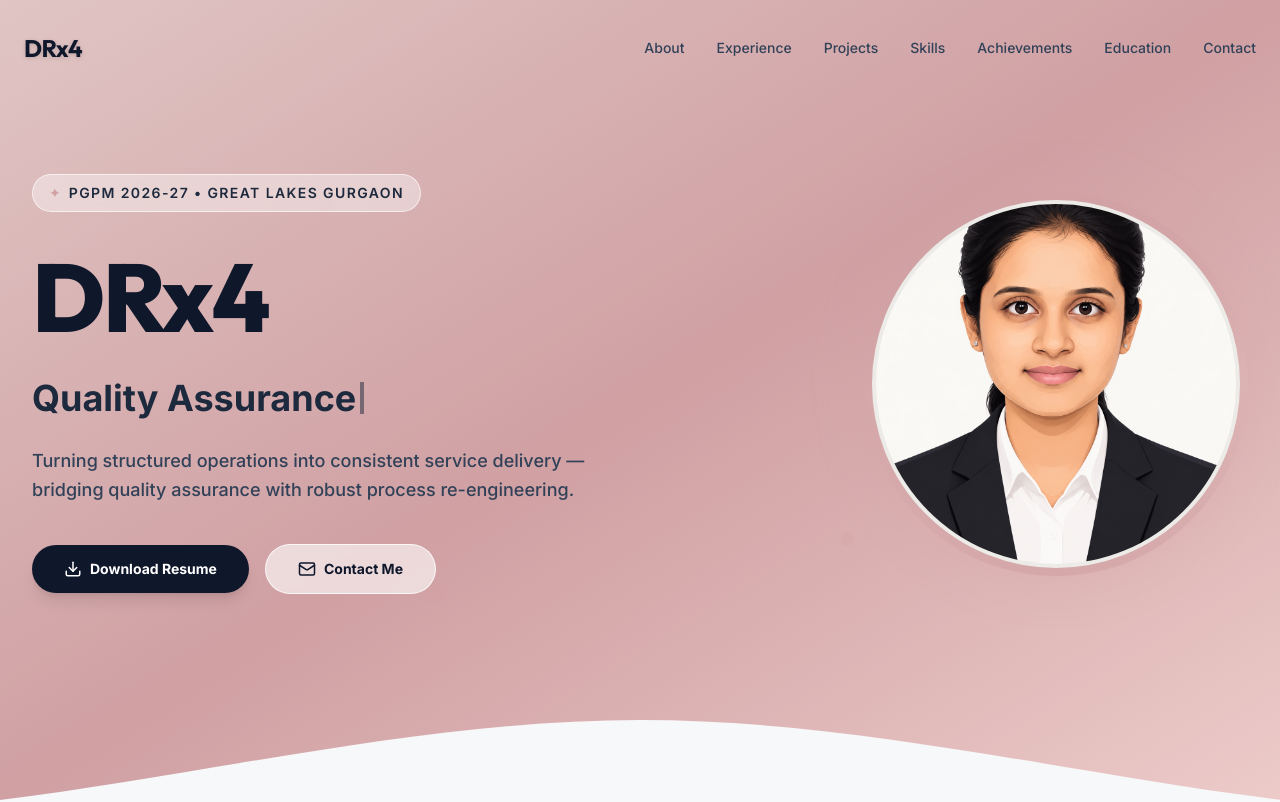
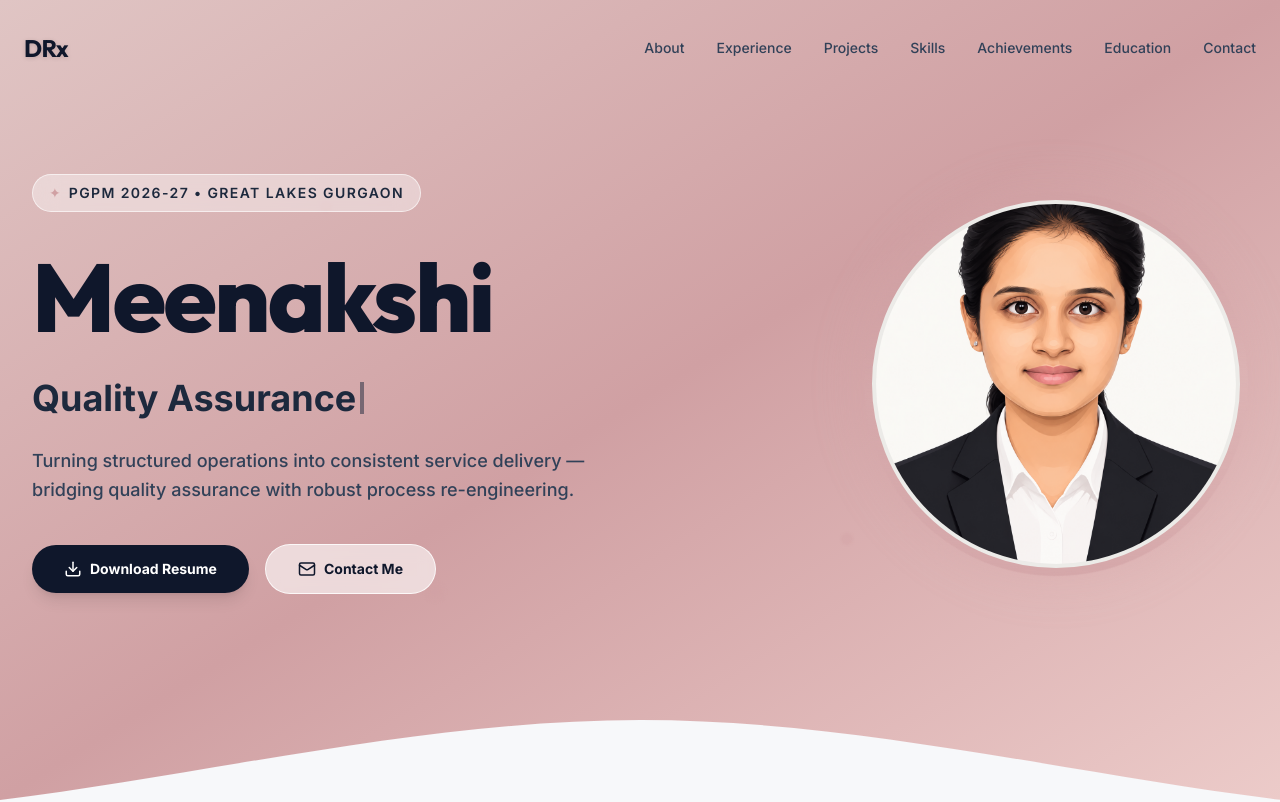
Before and after one commit to raunaksingh-code/Meenakshi-Portfolio, a Next.js app: page / in a window 1280 px wide. Shown: the top 802 px of the page. Built offline with nearby package versions, Linux system fonts and the light colour scheme; a web font is replaced by a local one.

Commit message:
style: update branding to DRx and Meenakshi

```diff
--- a/src/components/Hero.tsx
+++ b/src/components/Hero.tsx
@@ -57,7 +57,7 @@ export function Hero() {
           </div>
 
           <h1 className="font-heading text-6xl md:text-7xl lg:text-8xl font-extrabold tracking-tight text-slate-900 mb-6 leading-[1.1]">
-            DRx4
+            Meenakshi
           </h1>
 
           <h2 className="text-3xl md:text-4xl font-bold text-slate-800 mb-6 font-sans h-12 flex items-center">
--- a/src/components/Navbar.tsx
+++ b/src/components/Navbar.tsx
@@ -6,7 +6,7 @@ export function Navbar() {
       <div className="max-w-7xl mx-auto px-6 h-24 flex items-center justify-between">
         {/* Logo */}
         <Link href="/" className="font-heading text-2xl font-bold tracking-tight text-slate-900 drop-shadow-sm">
-          DRx4
+          DRx
         </Link>
 
         {/* Desktop Navigation */}
```
